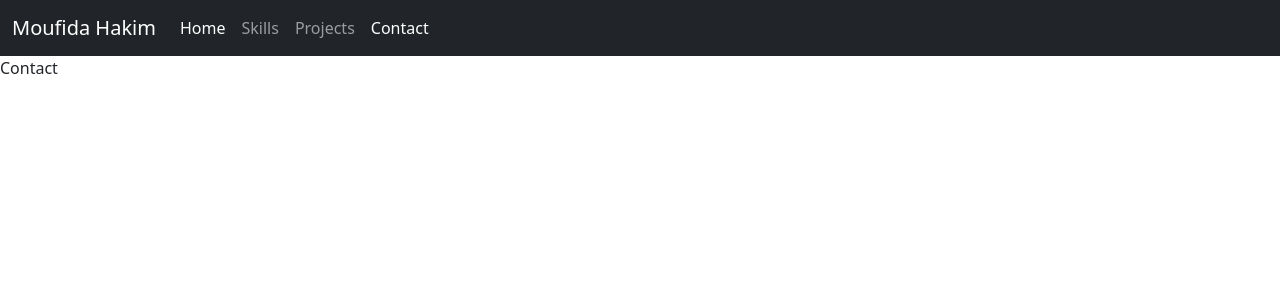
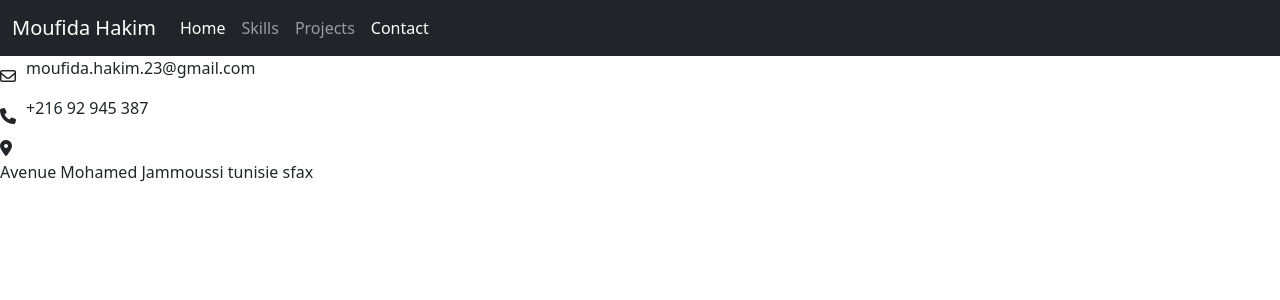
Before and after one commit to Moufida-hakim/portfolio, a React (Create React App) app: page /contact in a window 1280 px wide. Shown: the top 300 px of the page. Built offline with nearby package versions, Linux system fonts and the light colour scheme.

Commit message:
complete the contact page

```diff
--- a/public/index.html
+++ b/public/index.html
@@ -12,7 +12,7 @@
     <link rel="apple-touch-icon" href="%PUBLIC_URL%/logo192.png" />
 
     <link rel="manifest" href="%PUBLIC_URL%/manifest.json" />
-
+    <link rel="stylesheet" href="https://cdnjs.cloudflare.com/ajax/libs/font-awesome/6.2.0/css/all.min.css" integrity="sha512-xh6O/CkQoPOWDdYTDqeRdPCVd1SpvCA9XXcUnZS2FmJNp1coAFzvtCN9BmamE+4aHK8yyUHUSCcJHgXloTyT2A==" crossorigin="anonymous" referrerpolicy="no-referrer" />
     <title>React App</title>
   </head>
   <body>
--- a/src/components/Navbar.js
+++ b/src/components/Navbar.js
@@ -2,25 +2,25 @@ import { NavLink } from 'react-router-dom'
 
 function Navbar(props) {
     return(
-    <nav class="navbar navbar-expand-lg  navbar-dark bg-dark">
-  <div class="container-fluid">
-    <a class="navbar-brand" href="#">Moufida Hakim</a>
-    <button class="navbar-toggler" type="button" data-bs-toggle="collapse" data-bs-target="#navbarNav" aria-controls="navbarNav" aria-expanded="false" aria-label="Toggle navigation">
-      <span class="navbar-toggler-icon"></span>
+    <nav className="navbar navbar-expand-lg  navbar-dark bg-dark">
+  <div className="container-fluid">
+    <a className="navbar-brand" href="#">Moufida Hakim</a>
+    <button className="navbar-toggler" type="button" data-bs-toggle="collapse" data-bs-target="#navbarNav" aria-controls="navbarNav" aria-expanded="false" aria-label="Toggle navigation">
+      <span className="navbar-toggler-icon"></span>
     </button>
-    <div class="collapse navbar-collapse" id="navbarNav">
-      <ul class="navbar-nav">
-        <li class="nav-item">
+    <div className="collapse navbar-collapse" id="navbarNav">
+      <ul className="navbar-nav">
+        <li className="nav-item">
           <NavLink to='/' className='nav-link'>Home</NavLink>
         </li>
-        <li class="nav-item">
+        <li className="nav-item">
           <NavLink to='/skills' className='nav-link' >Skills</NavLink>
         </li>
-        <li class="nav-item">
+        <li className="nav-item">
           <NavLink to='/projects' className='nav-link'>Projects</NavLink>
 
         </li>
-        <li class="nav-item">
+        <li className="nav-item">
           <NavLink to='/contact' className='nav-link'>Contact</NavLink>
         </li>
       </ul>
--- a/src/index.css
+++ b/src/index.css
@@ -11,3 +11,10 @@ code {
   font-family: source-code-pro, Menlo, Monaco, Consolas, 'Courier New',
     monospace;
 }
+.contact-item{
+  display: flex;
+  align-items: center;
+}
+.contact-text{
+  margin-left: 10px;
+}
--- a/src/pages/Contact.js
+++ b/src/pages/Contact.js
@@ -1,9 +1,31 @@
 import React from "react";
+const informations = {
+    email: 'moufida.hakim.23@gmail.com',
+    phone: '+216 92 945 387',
+    address: {
+        country: 'tunisie',
+        city: 'sfax',
+        street: 'Avenue Mohamed Jammoussi',
+        postalCode: 3000
+    }
+}
 function Contact() {
-return (
-    <div>
-        Contact
-    </div>
-)
+    return (
+        <div>
+            <div className="contact-item">
+                <i className='fa-regular fa-envelope'></i>
+                <p className='contact-text'> {informations.email}</p>
+            </div>
+            <div className="contact-item">
+                <i className="fa-solid fa-phone"></i>
+                <p className='contact-text'> {informations.phone}</p>
+
+            </div>
+            <div>
+            <i class="fa-solid fa-location-dot"></i>
+                <p> {informations.address.street} {informations.address.country} {informations.address.city}</p>
+            </div>
+        </div>
+    )
 }
 export default Contact;
```
Also changed, not shown: public/images/2022-03-26-15-34-10-705.jpg (added).
